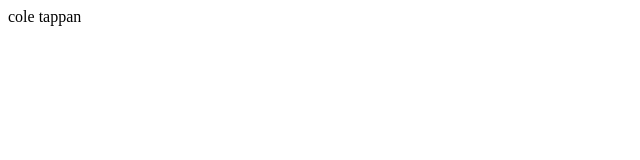
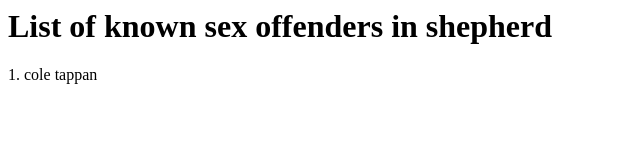
Before and after one commit to rykermatties/emilybellairs.github.io, a plain HTML site: page index.html in a window 1280 px wide. Shown: the whole page, without its empty margins (0-640 px from the left). Drawn offline with Linux system fonts and the light colour scheme.

Commit message:
Update index.html

```diff
--- a/index.html
+++ b/index.html
@@ -1 +1,3 @@
-<p>cole tappan</p>
+
+<h1>List of known sex offenders in shepherd</h1>
+<p>1. cole tappan</p>
```
